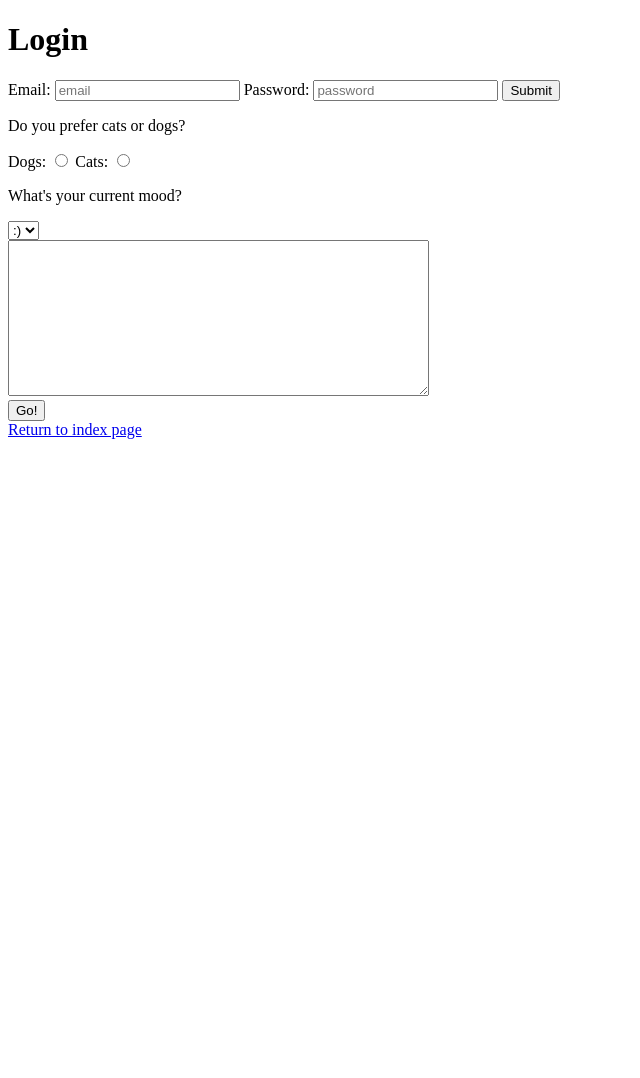
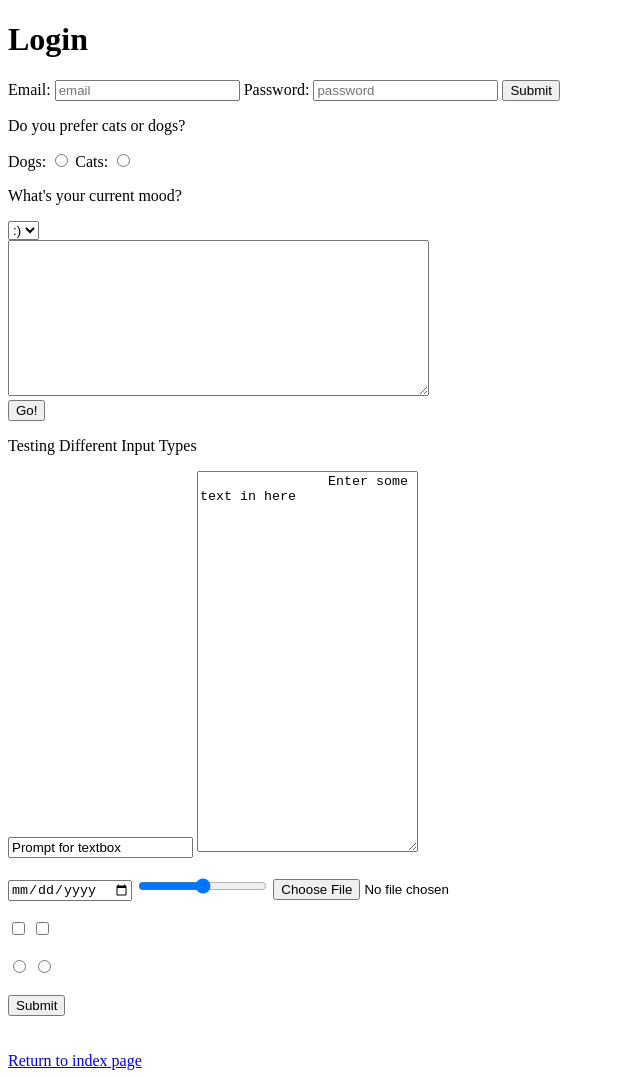
Before and after one commit to abigailibarrola/practice-web, a plain HTML site: page practice-html/forms.html in a window 1280 px wide. Shown: the whole page, without its empty margins (0-640 px from the left). Before the commit the page ends 800 px from the top, so only its background shows below. Drawn offline with Linux system fonts and the light colour scheme.

Commit message:
Added demos for a few more different input types in forms.html

```diff
--- a/practice-html/forms.html
+++ b/practice-html/forms.html
@@ -56,8 +56,30 @@
 	<textarea name="para" rows="10" cols="50"></textarea>
 	<br/>
 	<button>Go!</button>
-	<br/><a href="index.html">Return to index page</a>
 </form>
 
+<p>Testing Different Input Types</p>
+
+<form>
+	<input type="text" value="Prompt for textbox" />
+	<textarea rows="25" cols="25">
+		Enter some text in here
+	</textarea>
+	<br/><br/>
+	<input type="date" />
+	<input type="range" />
+	<input type="file" />
+	<br/><br/>
+	<input type="checkbox" name="cb" />
+	<input type="checkbox" name="cb" />
+	<br/><br/>
+	<input type="radio" name="ra" />
+	<input type="radio" name="ra" />
+	<br/><br/>
+	<input type="submit" />
+	<!-- html input tags -->
+</form>
+
+<br/><br/><a href="index.html">Return to index page</a>
 </body>
 </html>
```
